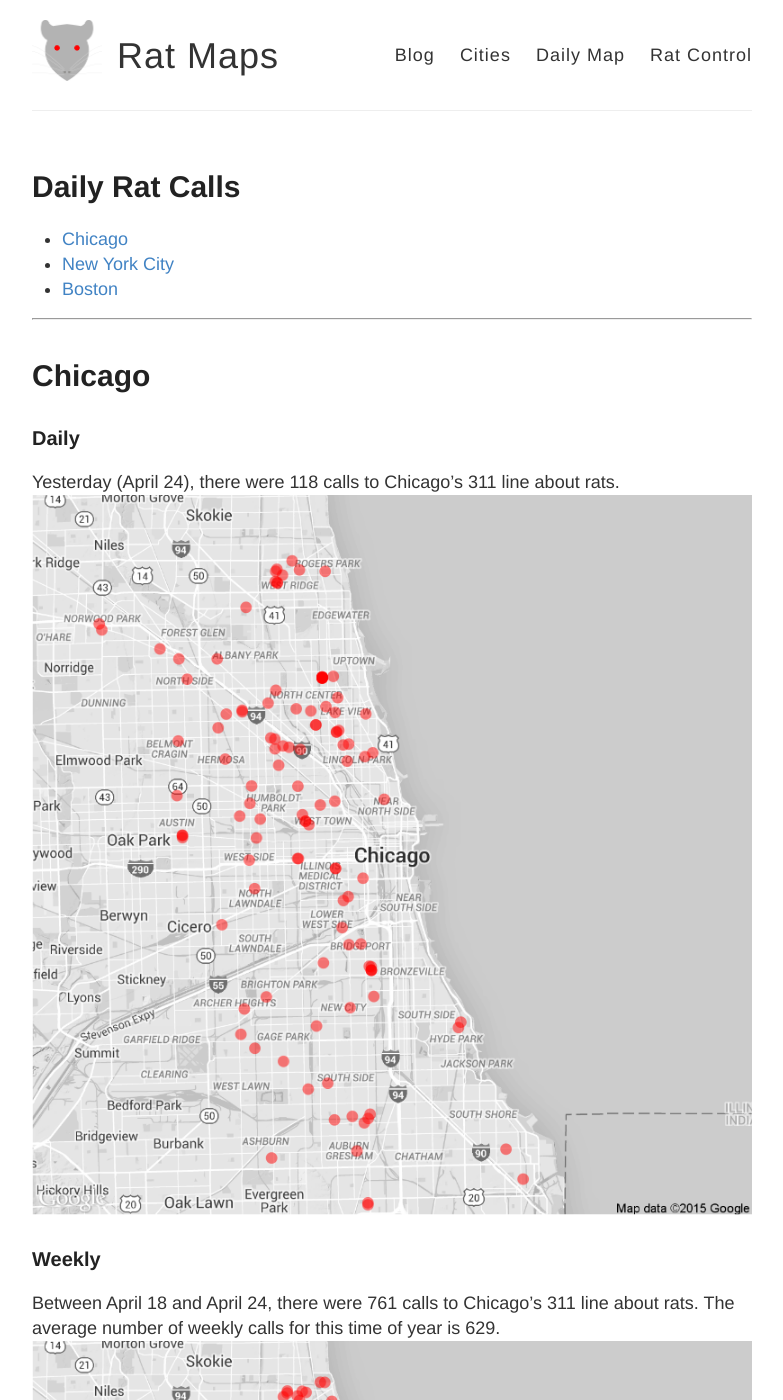
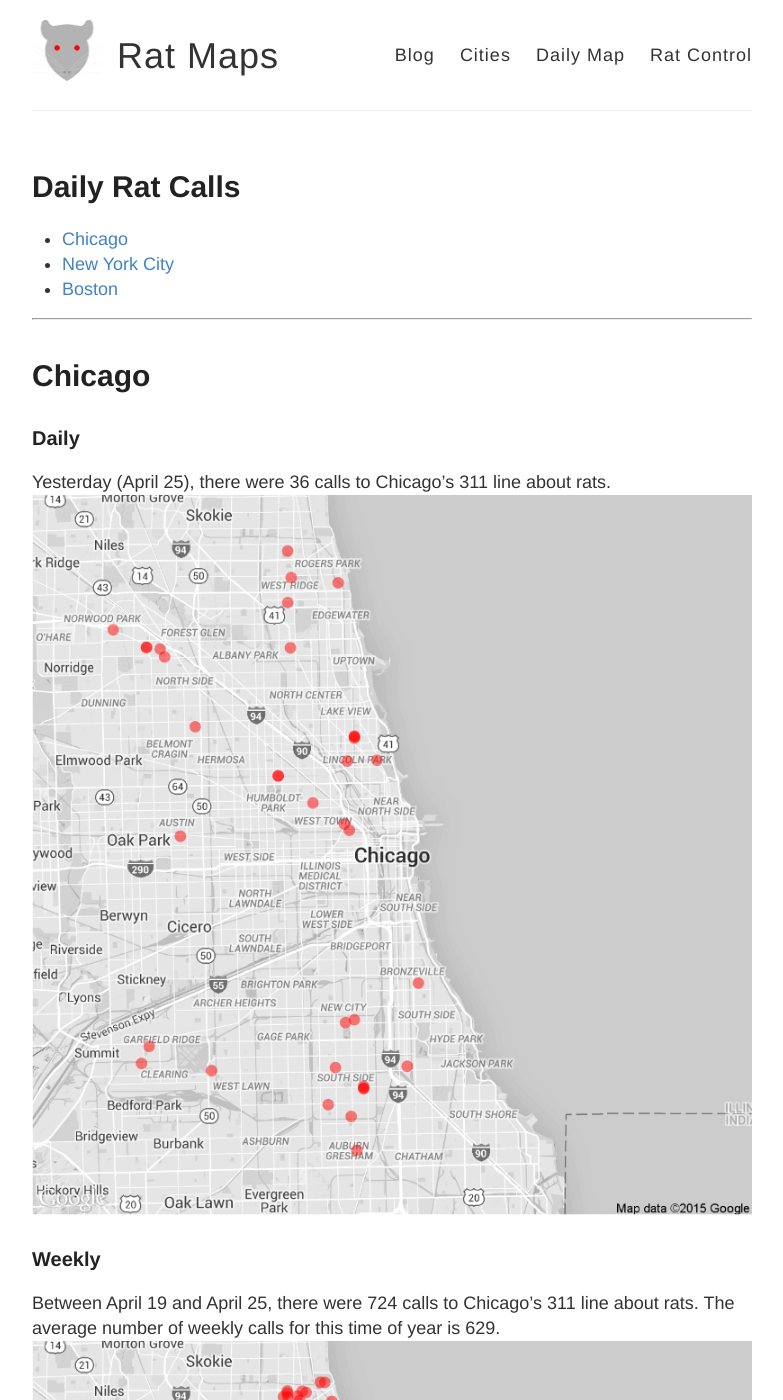
Before and after one commit to DanielHadley/ratmaps, a Jekyll site: the page built from daily.md, in a window 1280 px wide and 1400 px high. Shown: the whole window, without its empty margins (248-1031 px from the left). Built offline with Jekyll 4.4.1, drawn with Linux system fonts in a browser that asks for light colours; comment, search, counter and statistics services are not loaded; some of the changed text lies outside the part shown.

Commit message:
Daily Maps

```diff
--- a/daily.md
+++ b/daily.md
@@ -15,22 +15,22 @@ tags: Chicago NYC weekly daily rats
 
 ### Daily
 
-Yesterday (April 24), there were 118 calls to Chicago's 311 line about rats.
+Yesterday (April 25), there were 36 calls to Chicago's 311 line about rats.
 ![Chicago rat calls to 311 weekly map]({{ site.cityimages }}/daily/Chicago_Rat_Map_Daily.png)
 
 ### Weekly
-Between April 18 and April 24, there were 761 calls to Chicago's 311 line about rats. The average number of weekly calls for this time of year is 629.
+Between April 19 and April 25, there were 724 calls to Chicago's 311 line about rats. The average number of weekly calls for this time of year is 629.
 ![Chicago rat calls to 311 weekly map]({{ site.cityimages }}/daily/Chicago_Rat_Map_Weekly.png)
 ***
 # New York City <a id="nyc"><a>
 
 ### Daily
 
-Yesterday (April 24), there were 15 calls to New York City's 311 line about rats.
+Yesterday (April 25), there were 4 calls to New York City's 311 line about rats.
 ![NYC rat calls to 311 weekly map]({{ site.cityimages }}/daily/NYC_Rat_Map_Daily.png)
 
 ### Weekly
-Between April 18 and April 24, there were 260 calls to New York City's 311 line about rats. The average number of weekly calls for this time of year is 230.
+Between April 19 and April 25, there were 264 calls to New York City's 311 line about rats. The average number of weekly calls for this time of year is 230.
 ![NYC rat calls to 311 weekly map]({{ site.cityimages }}/daily/NYC_Rat_Map_Weekly.png)
 
 Each red dot represents one call about a rat seen in that location. The dots are transparent, so multiple calls from one location will be seen as a solid dot. The usual caveats apply: more calls do not necessarily mean that there are more rats in that location than other parts of the city. A cluster of dots could indicate that one resident is unusually vocal about rodents in his or her neighborhood. Also, more densely populated neighborhoods tend to make more calls to 311.
```
Also changed, not shown: images/pages/daily/Chicago_Rat_Map_Daily.png, images/pages/daily/Chicago_Rat_Map_Weekly.png, images/pages/daily/NYC_Rat_Map_Daily.png, images/pages/daily/NYC_Rat_Map_Weekly.png.
